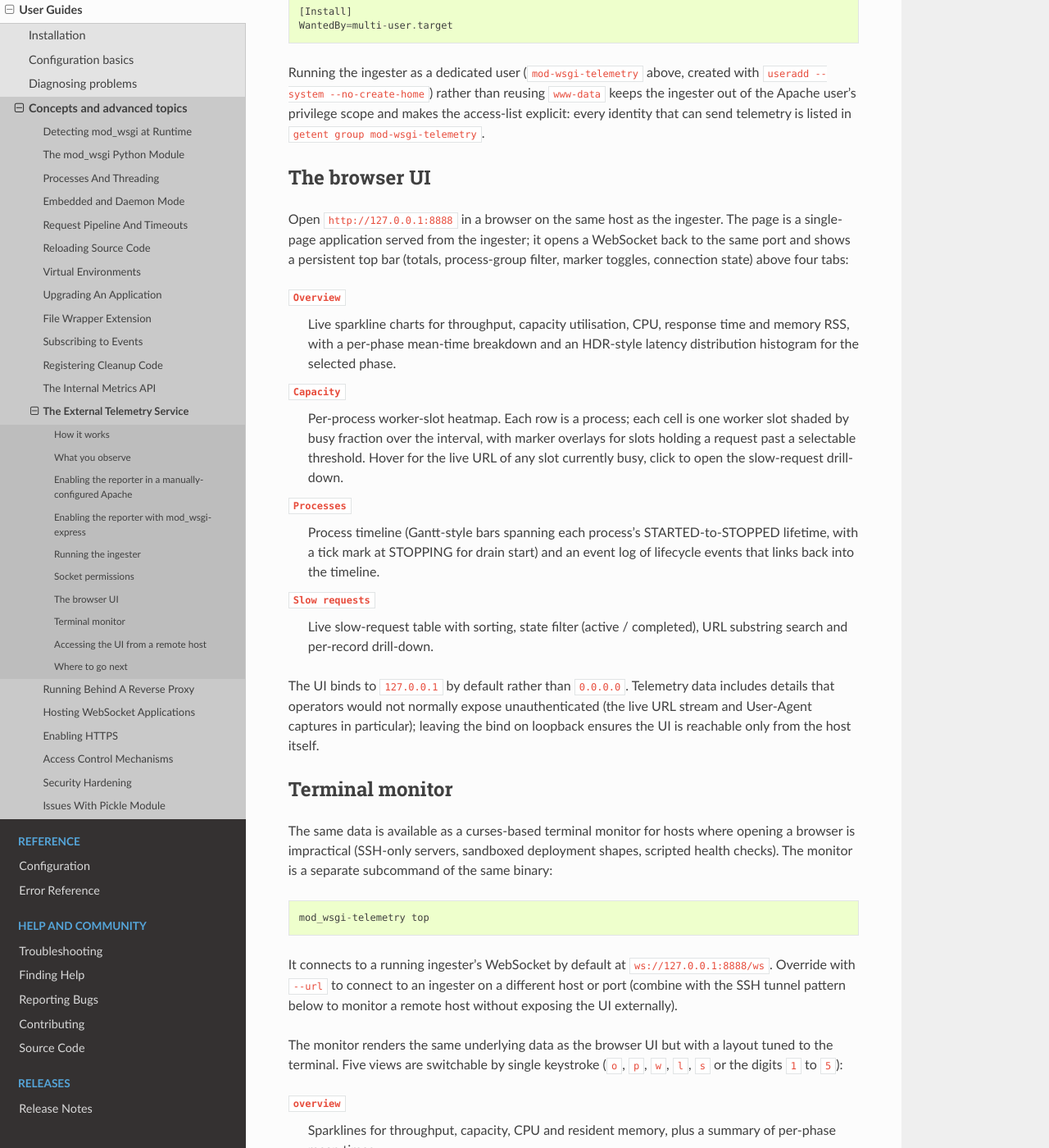
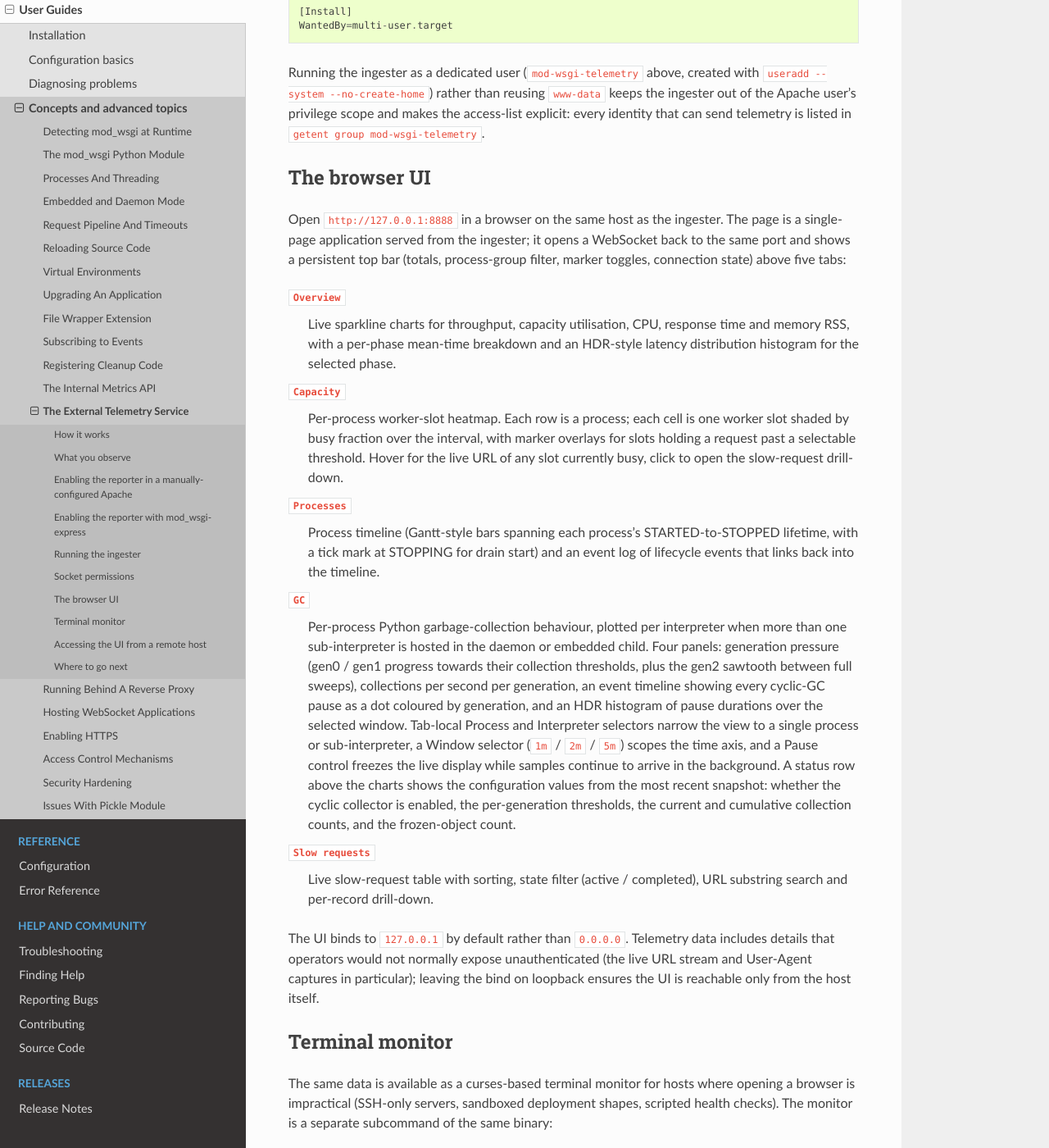
Before and after one commit to GrahamDumpleton/mod_wsgi, a Sphinx documentation site: the page built from docs/user-guides/external-telemetry-service.rst, in a window 1280 px wide and 1400 px high, scrolled down 6118 px. Shown: the whole window at 82% size. Built offline with Sphinx 7.4.7 and the Read the Docs theme 3.1.0, drawn with Linux system fonts in a browser that asks for light colours.

Commit message:
Document GC tab in telemetry user guide
Adds an entry for the GC tab to the browser-UI section of the
external-telemetry-service guide alongside the existing Overview,
Capacity, Processes, and Slow requests entries, and bumps the
intro line from "four tabs" to "five". Covers what the four
panels show, the tab-local Process / Interpreter / Window
selectors and Pause control, and the configuration values
surfaced in the status row above the charts. Keeps the
description operational so it stays useful if the internal
rendering choices (split strips, sort order, retention) change.

```diff
--- a/docs/user-guides/external-telemetry-service.rst
+++ b/docs/user-guides/external-telemetry-service.rst
@@ -335,7 +335,7 @@ Open ``http://127.0.0.1:8888`` in a browser on the same host as
 the ingester. The page is a single-page application served from
 the ingester; it opens a WebSocket back to the same port and
 shows a persistent top bar (totals, process-group filter, marker
-toggles, connection state) above four tabs:
+toggles, connection state) above five tabs:
 
 ``Overview``
     Live sparkline charts for throughput, capacity utilisation,
@@ -356,6 +356,25 @@ toggles, connection state) above four tabs:
     STARTED-to-STOPPED lifetime, with a tick mark at STOPPING for
     drain start) and an event log of lifecycle events that links
     back into the timeline.
+
+``GC``
+    Per-process Python garbage-collection behaviour, plotted per
+    interpreter when more than one sub-interpreter is hosted in
+    the daemon or embedded child. Four panels: generation
+    pressure (gen0 / gen1 progress towards their collection
+    thresholds, plus the gen2 sawtooth between full sweeps),
+    collections per second per generation, an event timeline
+    showing every cyclic-GC pause as a dot coloured by
+    generation, and an HDR histogram of pause durations over the
+    selected window. Tab-local Process and Interpreter selectors
+    narrow the view to a single process or sub-interpreter, a
+    Window selector (``1m`` / ``2m`` / ``5m``) scopes the time
+    axis, and a Pause control freezes the live display while
+    samples continue to arrive in the background. A status row
+    above the charts shows the configuration values from the
+    most recent snapshot: whether the cyclic collector is
+    enabled, the per-generation thresholds, the current and
+    cumulative collection counts, and the frozen-object count.
 
 ``Slow requests``
     Live slow-request table with sorting, state filter (active /
```
